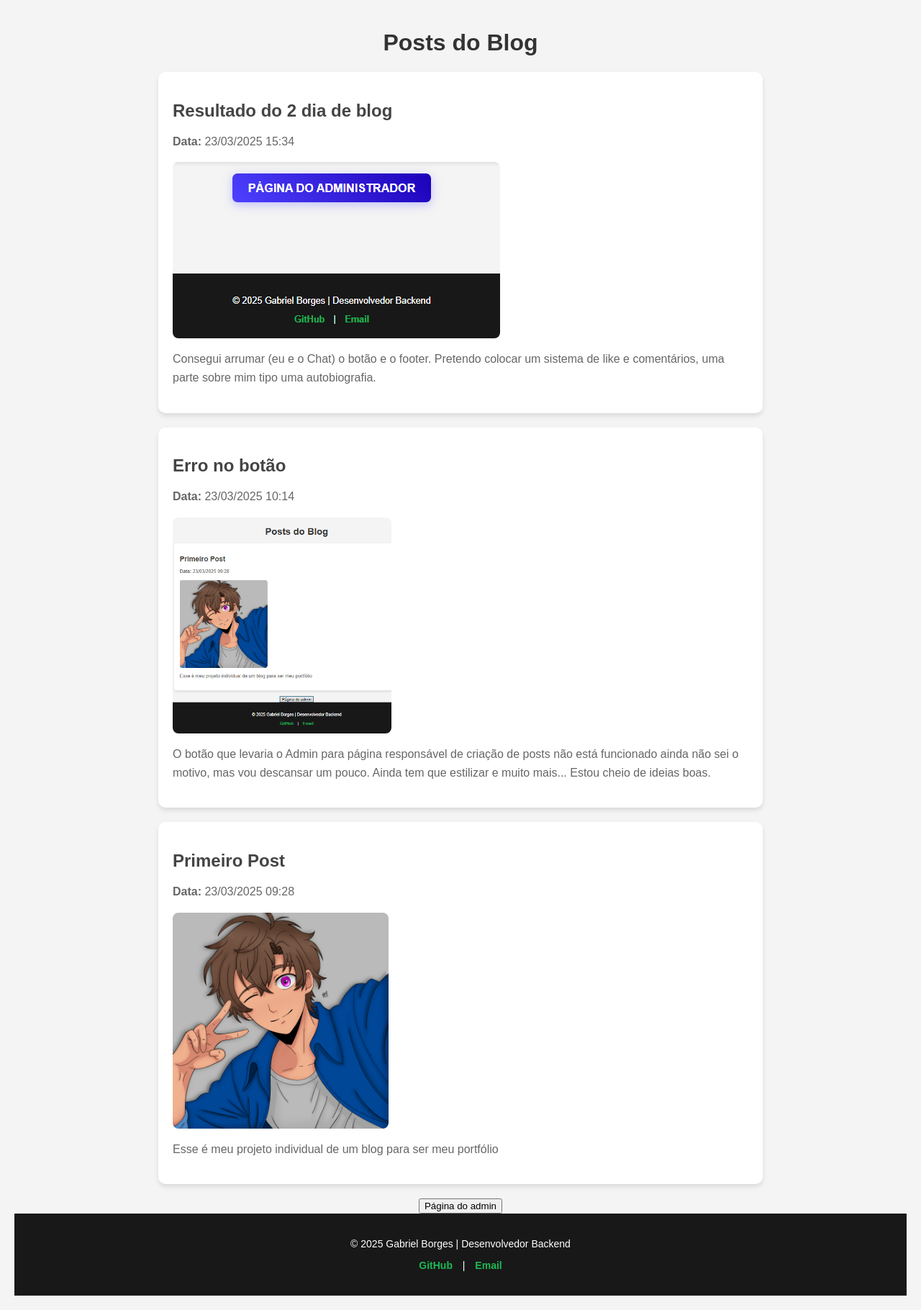
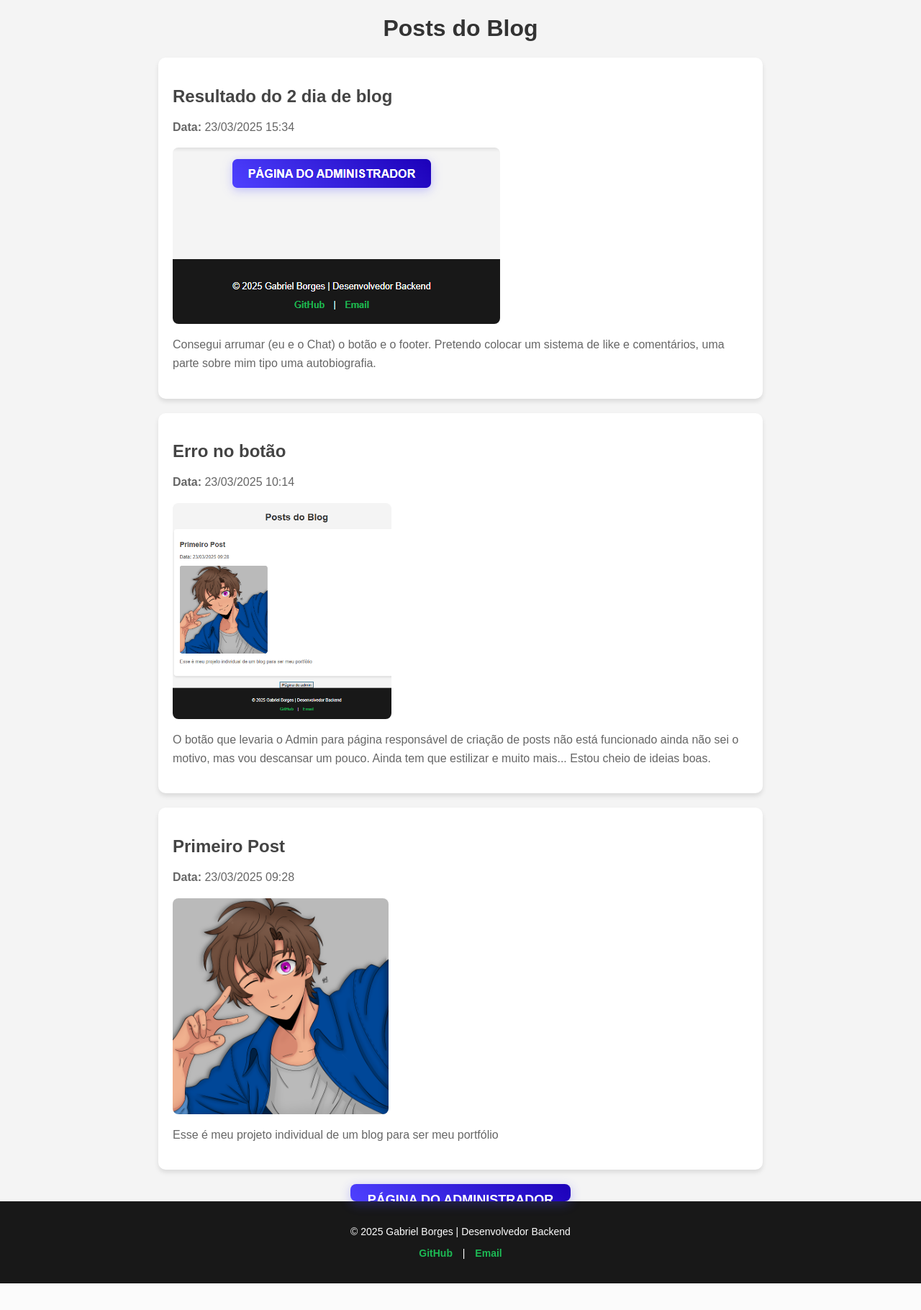
Before and after one commit to devBorges14/simple-blog, a Django app: page / in a window 1280 px wide. Shown: the whole page at 72% size. After the commit the page ends 1783 px from the top, so only its background shows below. Run offline with Django 5.2, Linux system fonts and the light colour scheme; data comes from the database, SQL or seed files in the repository; both versions use the stored data as it was after the commit.

Commit message:
Um botão para levar o adiministrador a página de criação de posts

```diff
--- a/posts_app/static/style.css
+++ b/posts_app/static/style.css
@@ -41,15 +41,26 @@
     border-radius: 8px;
     margin-top: 10px;
 }
+html, body {
+    height: 100%;
+    margin: 0;
+    padding: 0;
+    display: flex;
+    flex-direction: column;
+}
+
+.content {
+    flex: 1; /* Faz o conteúdo ocupar todo o espaço disponível */
+}
+
 .footer {
     background: #181818;
     color: #fff;
     text-align: center;
     padding: 20px 0;
-    position: relative;
-    bottom: 0;
     width: 100%;
     font-size: 14px;
+    margin-top: auto; /* Faz o footer sempre ficar no final */
 }
 
 .footer a {
@@ -68,3 +79,43 @@
         font-size: 12px;
     }
 }
+.button {
+    display: inline-block;
+    padding: 12px 24px;
+    font-size: 18px;
+    font-weight: bold;
+    text-transform: uppercase;
+    text-decoration: none;
+    color: white;
+    background: linear-gradient(45deg, #4e41ff, #1c00b9);
+    border: none;
+    border-radius: 8px;
+    position: relative;
+    overflow: hidden;
+    transition: 0.3s;
+    cursor: pointer;
+    box-shadow: 0 4px 15px rgba(68, 65, 255, 0.3);
+}
+
+.button::before {
+    content: "";
+    position: absolute;
+    top: 50%;
+    left: 50%;
+    width: 300%;
+    height: 300%;
+    background: radial-gradient(circle, rgba(255, 255, 255, 0.4) 10%, rgba(255, 255, 255, 0) 80%);
+    transition: 0.3s;
+    transform: translate(-50%, -50%);
+    opacity: 0;
+}
+
+.button:hover::before {
+    width: 150%;
+    height: 150%;
+    opacity: 1;
+}
+
+.button:active {
+    transform: scale(0.95);
+}
--- a/posts_app/templates/base.html
+++ b/posts_app/templates/base.html
@@ -13,10 +13,7 @@
     {% block content %}
     {% endblock %}
 </body>
-<button class="bnt" action href="/admin">
-    <a>Página do admin</a>
-</button>
-
+<a href="/admin" class="button">Página do Administrador</a>
 <footer class="footer">
     <div class="container">
         <p>© 2025 Gabriel Borges | Desenvolvedor Backend</p>
```
Also changed, not shown: db.sqlite3, media/images/file_2025-03-23_18.34.02.png (added).
